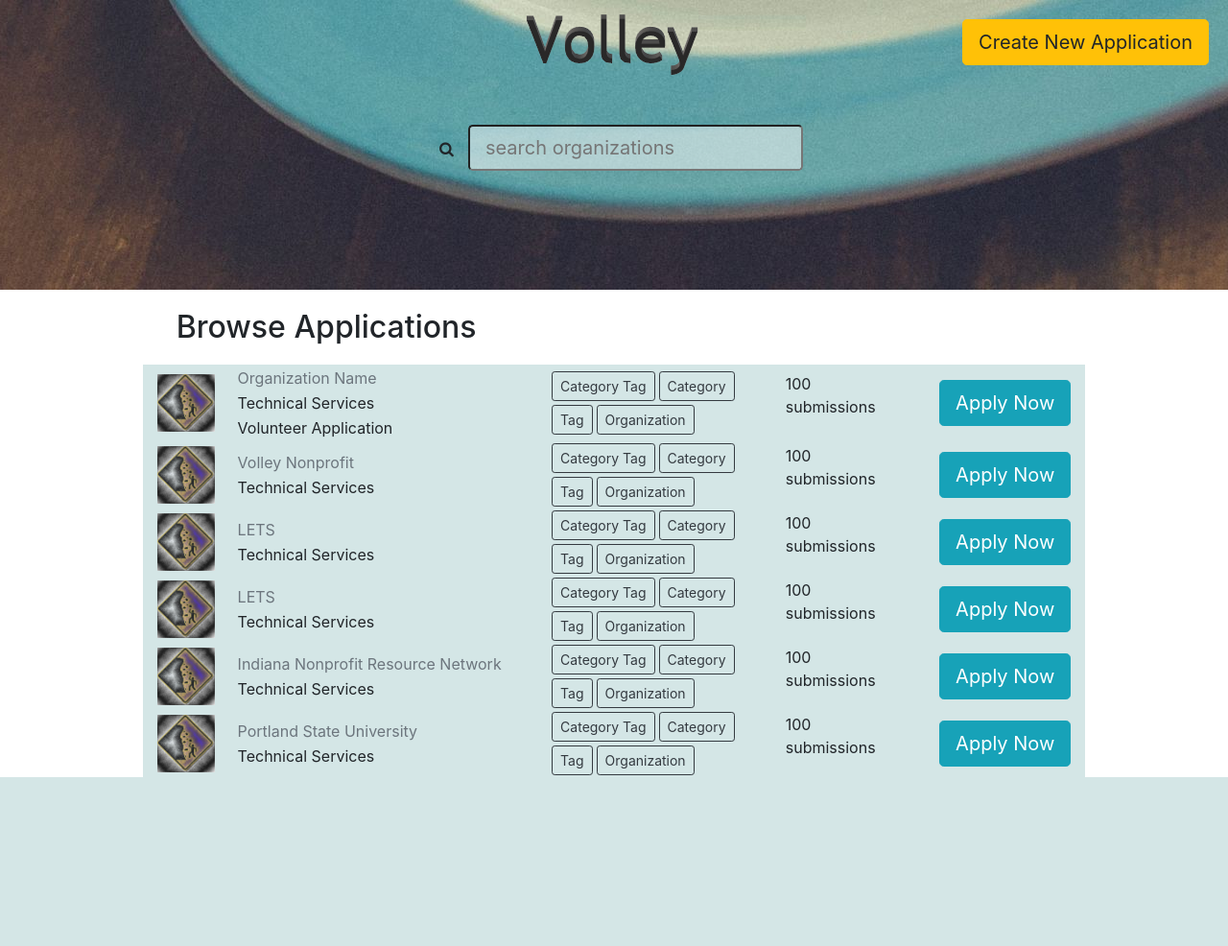
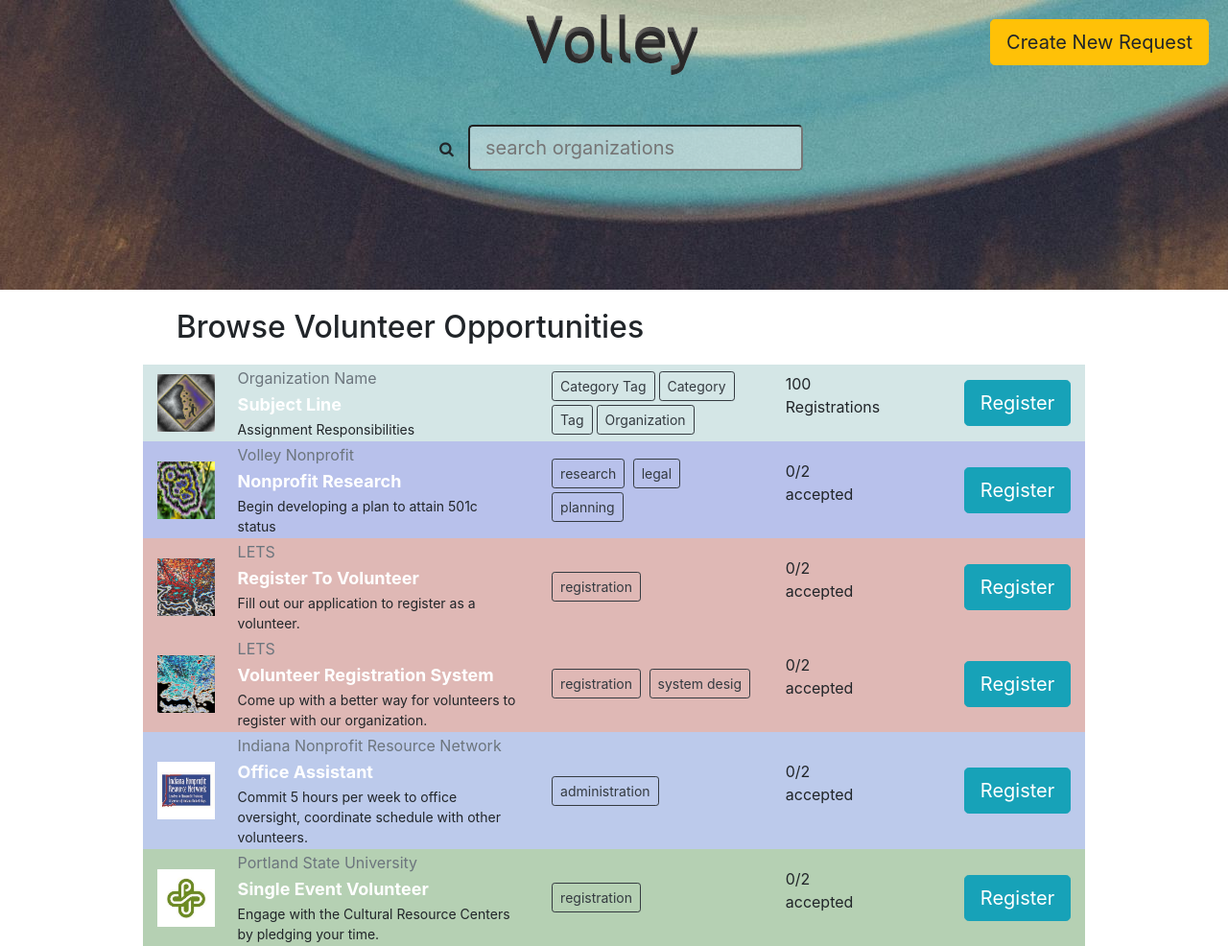
Before and after one commit to grant-king/volunteer-site, a Django app: page / in a window 1280 px wide. Shown: the whole page at 96% size. Before the commit the page ends 810 px from the top, so only its background shows below. Run offline with Django 3.2, Linux system fonts and the light colour scheme; data comes from the database, SQL or seed files in the repository; some libraries are stand-ins or nearby versions.

Commit message:
Update index
Add template tags for new background_color, image, subject, assignment, category_tags, and accepted/max_registration ratio model attributes.

Rename some template elements and improve design. Update Bootstrap Studio design file.

```diff
--- a/django_project/volunteer_register/templates/volunteer_register/index.html
+++ b/django_project/volunteer_register/templates/volunteer_register/index.html
@@ -16,7 +16,7 @@
     <div>
         <div class="header-blue" style="background-image: url(&quot;{% static 'volunteer_register/img/header_bg.jpg' %}&quot;);background-color: rgb(255,255,255);background-position: top;background-size: auto;background-repeat: no-repeat;">
             <div class="row">
-                <div class="col text-right"><a class="btn btn-warning btn-lg" role="button" style="margin: 20px;">Create New Application</a></div>
+                <div class="col text-right"><a class="btn btn-warning btn-lg" role="button" style="margin: 20px;">Create New Request</a></div>
             </div>
             <div class="container hero" style="margin-top: 0px;">
                 <div class="row">
@@ -32,7 +32,7 @@
     </div>
     <div class="row justify-content-center align-items-center">
         <div class="col-9 col-sm-12 col-md-12 col-lg-10 col-xl-9 text-left">
-            <h2 style="margin: 20px;">Browse Applications</h2>
+            <h2 style="margin: 20px;">Browse Volunteer Opportunities</h2>
         </div>
     </div>
     <div class="row justify-content-center align-items-center">
@@ -41,34 +41,38 @@
                 <div class="col-1" id="entry-section"><img src="{% static 'volunteer_register/img/falling_rocks(2).jpg' %}" width="60px" height="60px"></div>
                 <div class="col-4" id="entry-section">
                     <p class="text-muted" id="entry-text-section">Organization Name</p>
-                    <p class="border-primary" id="entry-text-section">Technical Services</p>
-                    <p id="entry-text-section">Volunteer Application</p>
+                    <p class="text-white" id="entry-text-section" style="font-size: 18px;"><strong>Subject Line</strong></p>
+                    <p id="entry-text-section" style="font-size: 14px;">Assignment Responsibilities</p>
                 </div>
                 <div class="col" id="entry-section"><button class="btn btn-outline-dark btn-sm" id="tag-badge" type="button">Category Tag</button><button class="btn btn-outline-dark btn-sm" id="tag-badge" type="button">Category</button><button class="btn btn-outline-dark btn-sm" id="tag-badge"
                         type="button">Tag</button><button class="btn btn-outline-dark btn-sm" id="tag-badge" type="button">Organization</button></div>
                 <div class="col-1" id="entry-section">
-                    <p>100 submissions</p>
+                    <p>100 Registrations</p>
                 </div>
-                <div class="col text-right" id="entry-section"><button class="btn btn-info btn-lg" type="button">Apply Now</button></div>
+                <div class="col text-right" id="entry-section"><button class="btn btn-info btn-lg" type="button">Register</button></div>
             </div>
         </div>
     </div>
     {% for application in  all_templates %}
     <div class="row justify-content-center align-items-center">
-        <div class="col-12 col-sm-12 col-md-12 col-lg-10 col-xl-9 text-left" style="background-color: rgba(108,168,169,0.29);">
+        <div class="col-12 col-sm-12 col-md-12 col-lg-10 col-xl-9 text-left" style="background-color: rgba({{ application.background_color.red }},{{ application.background_color.green }},{{ application.background_color.blue }},0.3);">
             <div class="row">
-                <div class="col-1" id="entry-section"><img src="{% static 'volunteer_register/img/falling_rocks(2).jpg' %}" width="60px" height="60px"></div>
+                <div class="col-1" id="entry-section"><img src="{{ application.image.url }}" width="60px" height="60px"></div>
                 <div class="col-4" id="entry-section">
                     <p class="text-muted" id="entry-text-section">{{ application.organization }}</p>
-                    <p class="border-primary" id="entry-text-section">Technical Services</p>
-                    <p id="entry-text-section">{{ application.name }}</p>
+                    <p class="text-white" id="entry-text-section" style="font-size: 18px;"><strong>{{ application.subject }}</strong></p>
+                    <p id="entry-text-section" style="font-size: 14px;">{{ application.assignment }}</p>
                 </div>
-                <div class="col" id="entry-section"><button class="btn btn-outline-dark btn-sm" id="tag-badge" type="button">Category Tag</button><button class="btn btn-outline-dark btn-sm" id="tag-badge" type="button">Category</button><button class="btn btn-outline-dark btn-sm" id="tag-badge"
-                        type="button">Tag</button><button class="btn btn-outline-dark btn-sm" id="tag-badge" type="button">Organization</button></div>
+
+                <div class="col" id="entry-section">
+                    {% for category_tag in application.category_tags.all %}
+                    <button class="btn btn-outline-dark btn-sm" id="tag-badge" type="button">{{ category_tag }}</button>
+                    {% endfor %}
+                </div>
                 <div class="col-1" id="entry-section">
-                    <p>100 submissions</p>
+                    <p>{{ application.accepted_registrations }}/{{ application.max_registrations }} accepted</p>
                 </div>
-                <div class="col text-right" id="entry-section"><button class="btn btn-info btn-lg" type="button">Apply Now</button></div>
+                <div class="col text-right" id="entry-section"><button class="btn btn-info btn-lg" type="button">Register</button></div>
             </div>
         </div>
     </div>
```
Also changed, not shown: 1 other file.
